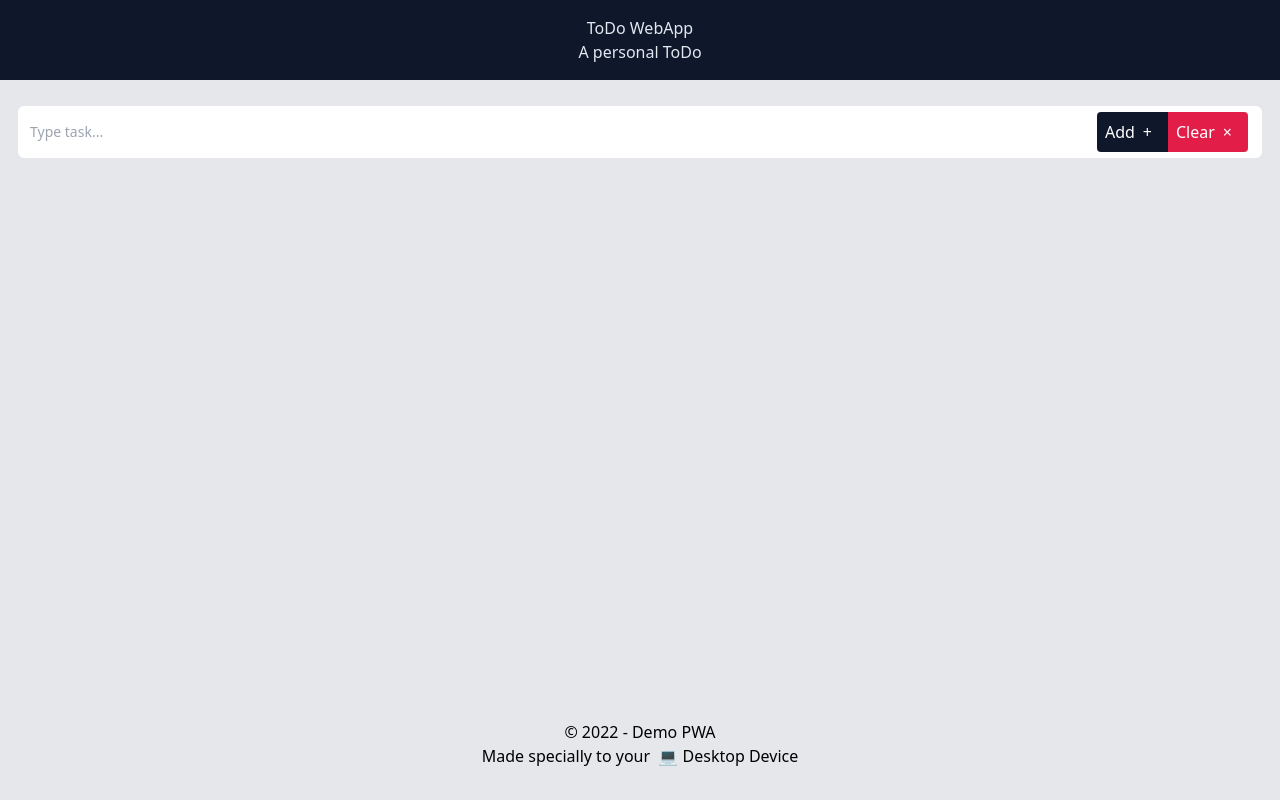
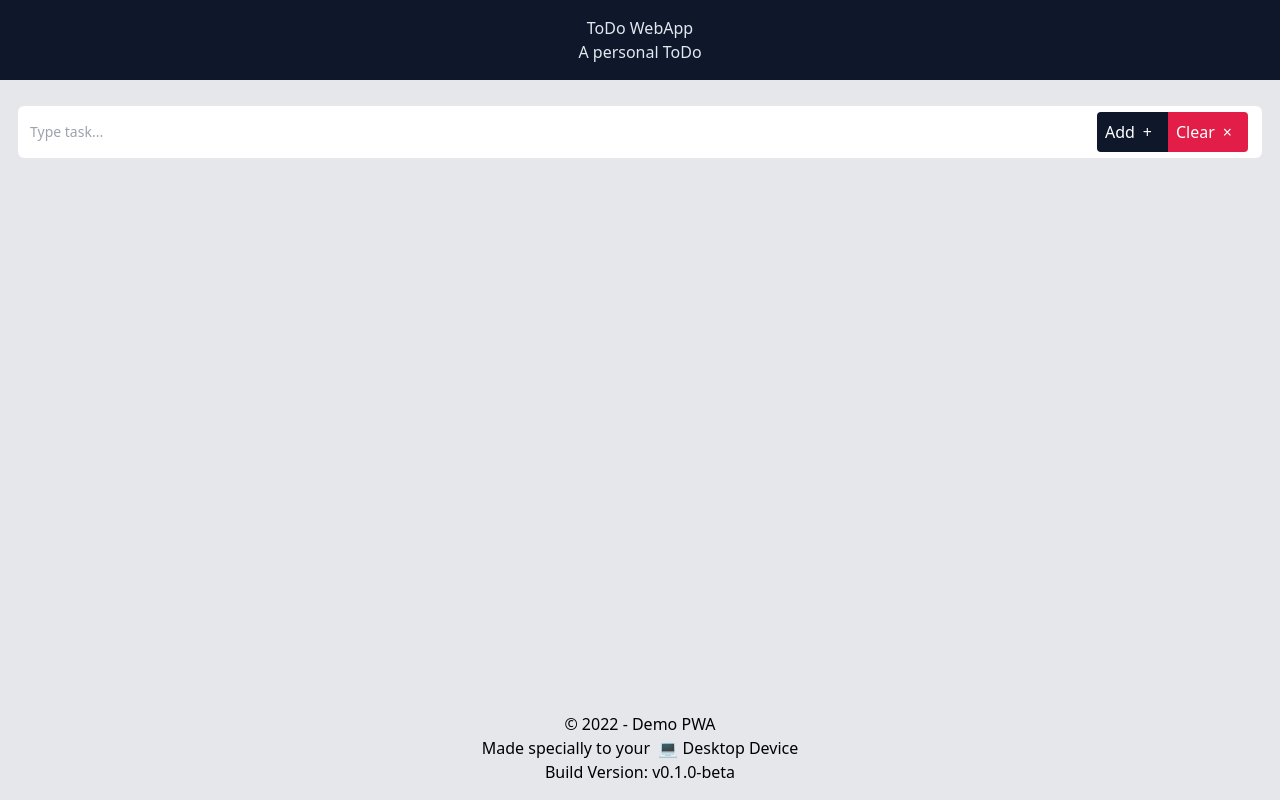
Before and after one commit to ozluuh/todo-demo-pwa, a React (Create React App) app: page / in a window 1280 px wide. Built offline with nearby package versions, Linux system fonts and the light colour scheme.

Commit message:
refact: add build version

```diff
--- a/src/App.jsx
+++ b/src/App.jsx
@@ -1,9 +1,9 @@
 import React, { useEffect, useState } from "react";
 import { BrowserView, MobileView } from "react-device-detect";
 import { v4 as uuid } from "uuid";
-import { index, store, clear, item } from "./api/database";
-import { TASKS_KEY, LAST_UPDATE_KEY } from "./utils/keys";
-import { versionReleaseDateTime } from "./utils/metadata";
+import { clear, index, item, store } from "./api/database";
+import { LAST_UPDATE_KEY, TASKS_KEY } from "./utils/keys";
+import { version, versionReleaseDateTime } from "./utils/metadata";
 
 function App() {
   const [tasks, setTasks] = useState([]);
@@ -195,7 +195,7 @@ function App() {
           </section>
         </main>
         {/* Footer */}
-        <footer className="p-8 flex flex-col items-center justify-center">
+        <footer className="p-4 flex flex-col items-center justify-center">
           <p>&copy; 2022 - Demo PWA</p>
           <p>
             Made specially to your &nbsp;
@@ -203,6 +203,7 @@ function App() {
             <MobileView renderWithFragment>&#x1F4F1; Mobile</MobileView>
             &nbsp;Device
           </p>
+          <p>Build Version: v{version}</p>
         </footer>
       </div>
     </div>
--- a/src/utils/metadata.js
+++ b/src/utils/metadata.js
@@ -1,5 +1,4 @@
 module.exports = {
-  version: "0.0.9",
-  postFixVersion: "alpha",
-  versionReleaseDateTime: "2022-05-20T19:29-0300",
+  version: "0.1.0-beta",
+  versionReleaseDateTime: "2022-05-20T21:15-0300",
 };
```
